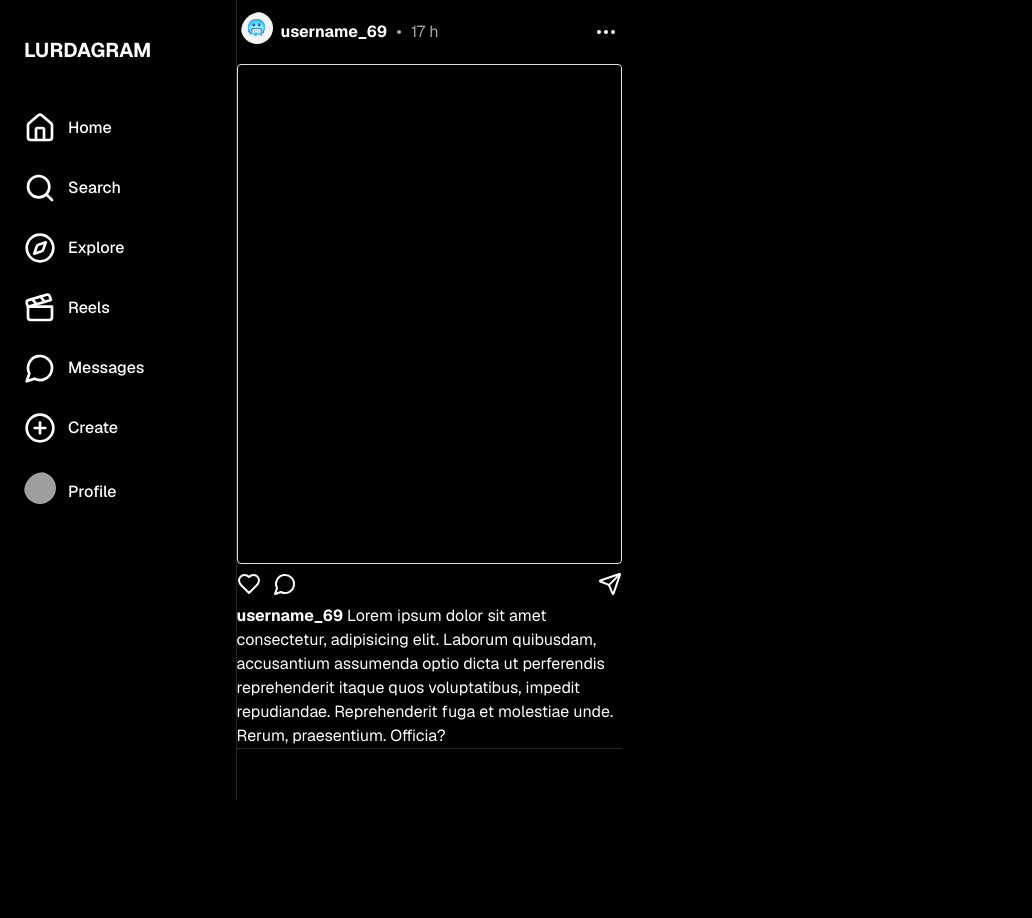
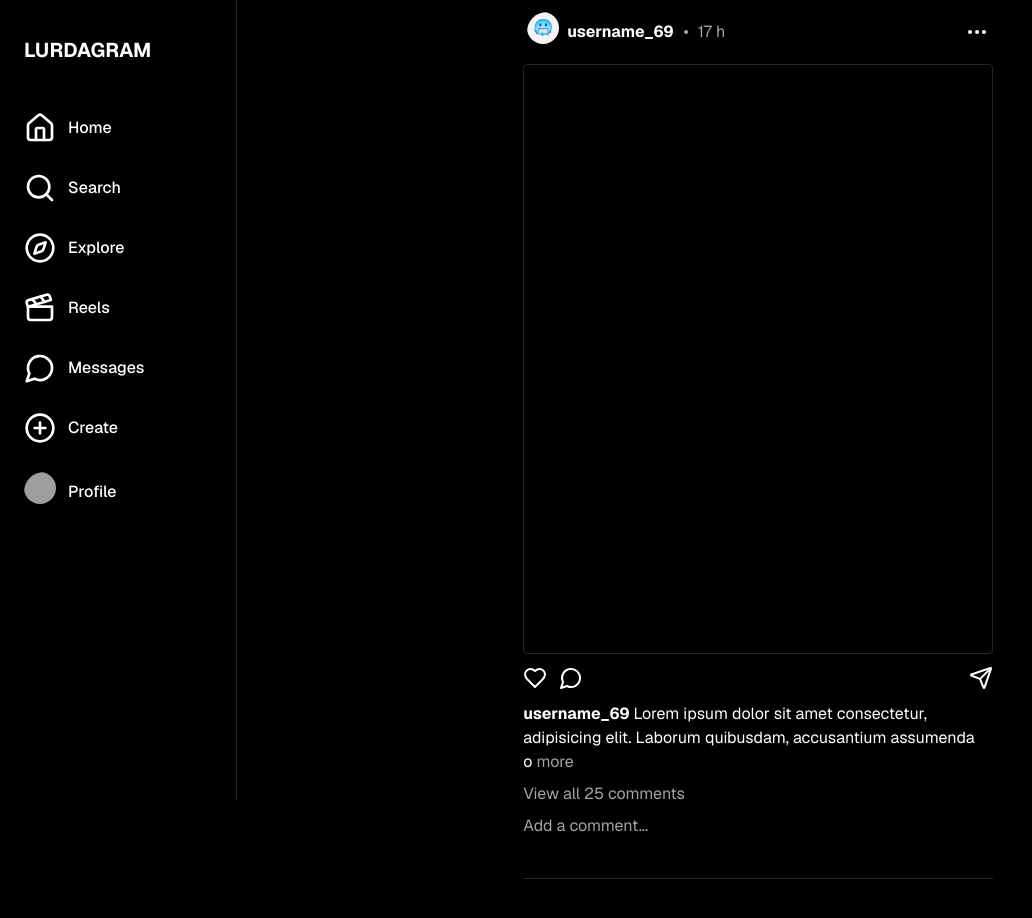
Before and after one commit to faca69/lurdagram, a Next.js app: page / in a window 1280 px wide. Shown: the top 918 px of the page, without its empty margins (0-1032 px from the left). Before the commit the page ends 800 px from the top, so only its background shows below. Built offline with nearby package versions, Linux system fonts and the light colour scheme; grey boxes are pictures that could not be loaded.

Commit message:
card updates

```diff
--- a/src/app/globals.css
+++ b/src/app/globals.css
@@ -10,7 +10,10 @@ body {
   .text-balance {
     text-wrap: balance;
   }
+
 }
+
+
 
 @layer base {
   :root {
@@ -40,6 +43,7 @@ body {
     --chart-5: 27 87% 67%;
     --radius: 0.5rem;
   }
+
   .dark {
     --background: 240 10% 3.9%;
     --foreground: 0 0% 98%;
@@ -72,6 +76,7 @@ body {
   * {
     @apply border-border;
   }
+
   body {
     @apply bg-background text-foreground;
   }
--- a/src/app/layout.tsx
+++ b/src/app/layout.tsx
@@ -27,7 +27,9 @@ export default function RootLayout({
             <section className="w-[290px] border-r-[1px] border-[#262626] ">
               <Sidebar />
             </section>
-            <section className="w-full p-0 ">{children}</section>
+            <section className="w-full p-0 flex justify-center">
+              {children}
+            </section>
           </article>
         </main>
       </body>
--- a/src/components/PostCard.tsx
+++ b/src/components/PostCard.tsx
@@ -5,10 +5,15 @@ import { Avatar, AvatarFallback, AvatarImage } from "./ui/avatar";
 import { useState } from "react";
 
 export default function PostCard() {
-  const [seeMore, setSeeMore] = useState(false);
+  const [isHidden, setIsHidden] = useState(true);
+  const [comment, setComment] = useState("");
+  const caption =
+    "Lorem ipsum dolor sit amet consectetur, adipisicing elit. Laborum quibusdam, accusantium assumenda optio dicta ut perferendis reprehenderit itaque quos voluptatibus, impedit repudiandae. Reprehenderit fuga et molestiae unde. Rerum, praesentium. Officia?";
+
+  const truncatedText = caption.slice(0, 100);
 
   return (
-    <div className="flex flex-col max-w-[385px]">
+    <article className="flex flex-col max-w-[470px]">
       {/* icon, username dots */}
       <div className="flex justify-between px-1 my-3">
         <div className="flex items-center">
@@ -26,10 +31,10 @@ export default function PostCard() {
         </div>
       </div>
       {/* media */}
-      <div className="w-[385px] h-[500px] border rounded-sm"></div>
+      <div className="w-[470px] h-[590px]  border-[#262626] border-[1px] rounded-sm"></div>
 
       {/* likes  bar */}
-      <div className="flex justify-between my-2 ">
+      <div className="flex justify-between my-3 ">
         <div className="flex items-center gap-3">
           <Heart />
           <MessageCircle />
@@ -42,19 +47,37 @@ export default function PostCard() {
       {/* caption */}
 
       <div>
-        <div>
-          <p className="">
-            <span className="font-bold">{"username_69"}</span>
-            {"  "}Lorem ipsum dolor sit amet consectetur, adipisicing elit.
-            Laborum quibusdam, accusantium assumenda optio dicta ut perferendis
-            reprehenderit itaque quos voluptatibus, impedit repudiandae.
-            Reprehenderit fuga et molestiae unde. Rerum, praesentium. Officia?
-          </p>
+        <div className="max-w-[470px]">
+          <span className="font-bold">{"username_69"}&nbsp;</span>
+          <span className="leading-[1]">
+            {isHidden ? truncatedText : caption}
+          </span>
+          <span
+            className="text-[#a3a3a3] cursor-pointer"
+            onClick={() => setIsHidden(!isHidden)}
+          >
+            &nbsp;{isHidden ? "more" : "hide"}
+          </span>
         </div>
       </div>
 
-      {/* seperating line */}
-      <hr className="bg-[#262626] border-t-[1px] border-[#262626]" />
-    </div>
+      {/* comment */}
+
+      <p className="text-[#a3a3a3] my-2">View all 25 comments</p>
+
+      <form action="" className="flex items-center">
+        <textarea
+          placeholder="Add a comment..."
+          className="bg-transparent placeholder:text-[#a3a3a3] mb-4 border-none focus:outline-none resize-none w-full"
+          value={comment}
+          onChange={(e) => setComment(e.target.value)}
+        />
+
+        {!comment ? null : <button className="text-blue-400 w-10">Post</button>}
+      </form>
+
+      {/* separating line */}
+      <hr className="bg-[#262626] border-t-[1px] border-[#262626] p-0 mb-20" />
+    </article>
   );
 }
--- /dev/null
+++ b/src/components/ui/input.tsx
@@ -0,0 +1,25 @@
+import * as React from "react"
+
+import { cn } from "@/lib/utils"
+
+export interface InputProps
+  extends React.InputHTMLAttributes<HTMLInputElement> {}
+
+const Input = React.forwardRef<HTMLInputElement, InputProps>(
+  ({ className, type, ...props }, ref) => {
+    return (
+      <input
+        type={type}
+        className={cn(
+          "flex h-10 w-full rounded-md border border-input bg-background px-3 py-2 text-sm ring-offset-background file:border-0 file:bg-transparent file:text-sm file:font-medium file:text-foreground placeholder:text-muted-foreground focus-visible:outline-none focus-visible:ring-2 focus-visible:ring-ring focus-visible:ring-offset-2 disabled:cursor-not-allowed disabled:opacity-50",
+          className
+        )}
+        ref={ref}
+        {...props}
+      />
+    )
+  }
+)
+Input.displayName = "Input"
+
+export { Input }
```
